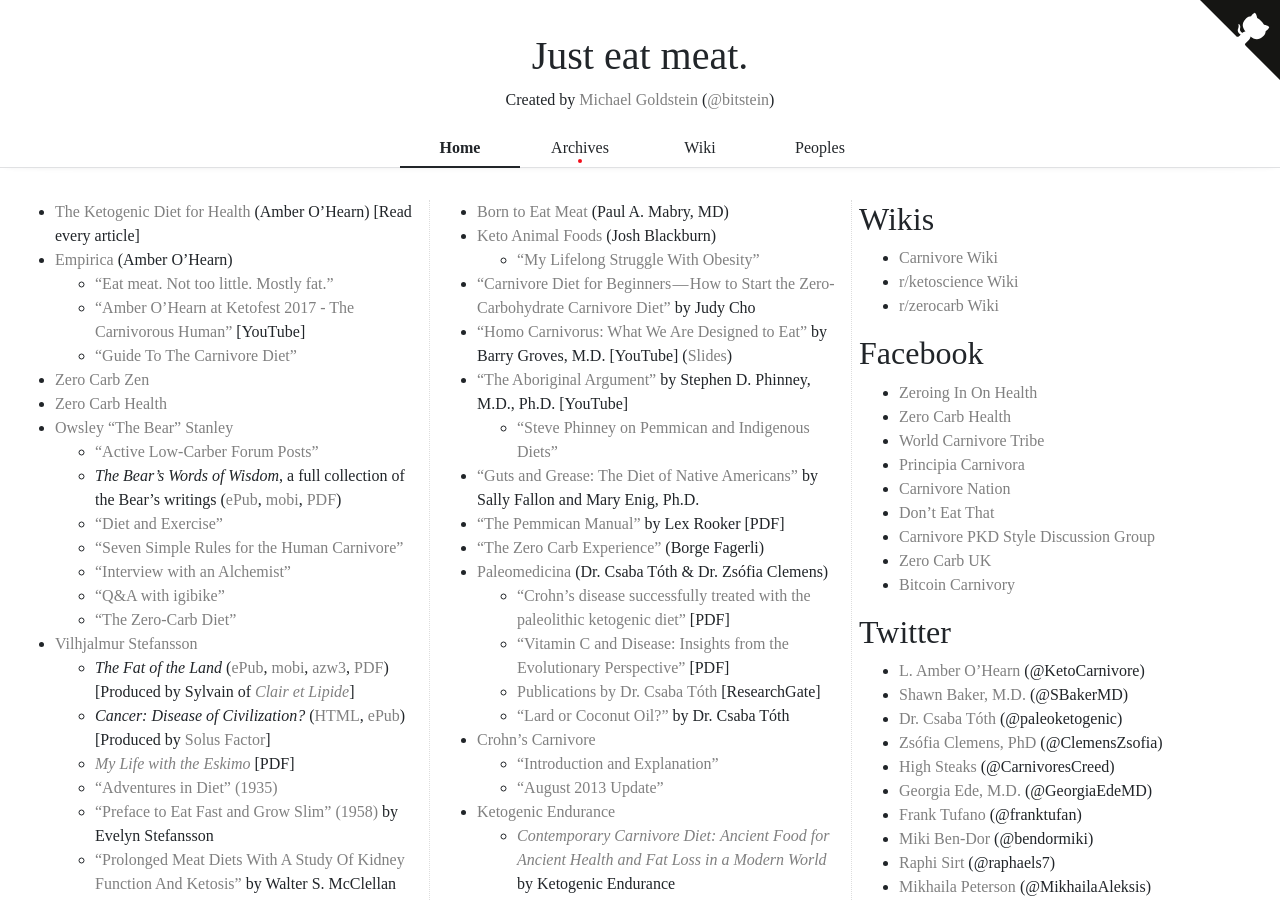
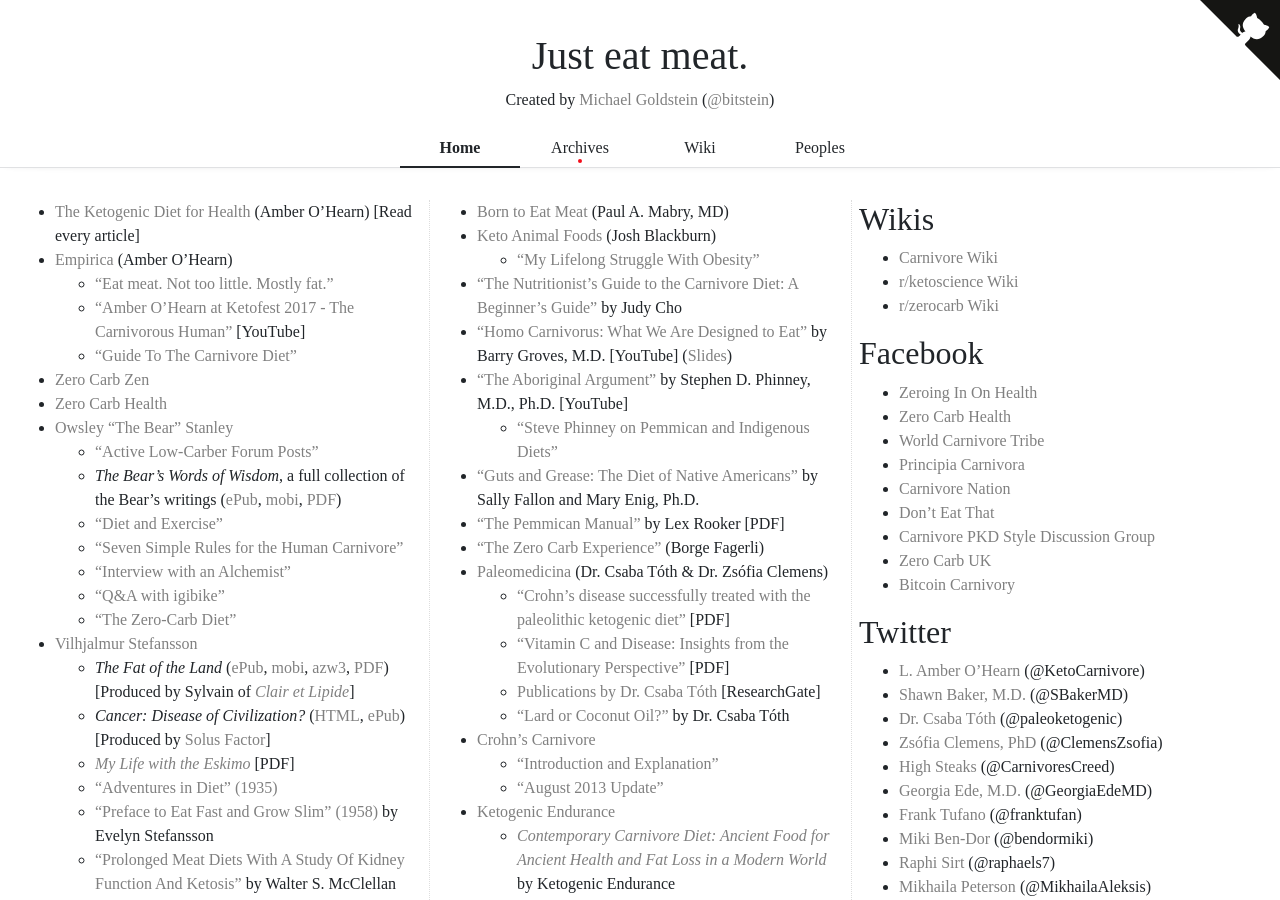
Before and after one commit to bitstein/justmeat.co, a Jekyll site: the page built from index.md, in a window 1280 px wide and 900 px high. Built offline with Jekyll 4.4.1, drawn with Linux system fonts in a browser that asks for light colours; nearby versions of some CDN libraries; some web fonts are replaced.

Commit message:
Update nutrition with judy guide link

```diff
--- a/index.md
+++ b/index.md
@@ -72,7 +72,7 @@
 * [Born to Eat Meat](http://borntoeatmeat.com/) (Paul A. Mabry, MD)
 * [Keto Animal Foods](https://ketoanimalfoods.com/) (Josh Blackburn)
   * [“My Lifelong Struggle With Obesity”](https://ketoanimalfoods.com/2019/05/13/chronicobesity/)
-* [“Carnivore Diet for Beginners — How to Start the Zero-Carbohydrate Carnivore Diet”](https://nutritionwithjudy.com/carnivore-diet-for-beginners-how-to-start-the-zero-carbohydrate-carnivore-diet/) by Judy Cho
+* [“The Nutritionist’s Guide to the Carnivore Diet: A Beginner’s Guide”](https://nutritionwithjudy.com/nutritionists-guide-to-the-carnivore-diet-a-beginners-guide/) by Judy Cho
 * [“Homo Carnivorus: What We Are Designed to Eat”](https://www.youtube.com/watch?v=qn5zdWucv6I) by Barry Groves, M.D. [YouTube] ([Slides](docs/homo-carnivorus-barry-groves-md.pdf))
 * [“The Aboriginal Argument”](https://www.youtube.com/watch?v=ayf4R-y_RYo) by Stephen D. Phinney, M.D., Ph.D. [YouTube]
     * [“Steve Phinney on Pemmican and Indigenous Diets”](http://www.meandmydiabetes.com/2010/03/23/steve-phinney-on-pemmican-and-indigenous-diets-will-become-public-in-2-weeks/)
```
